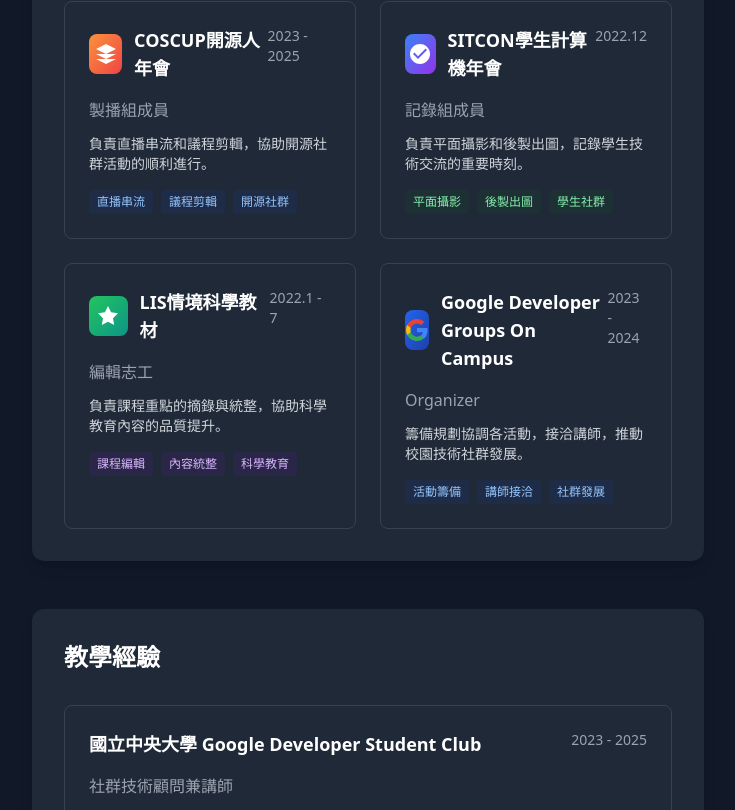
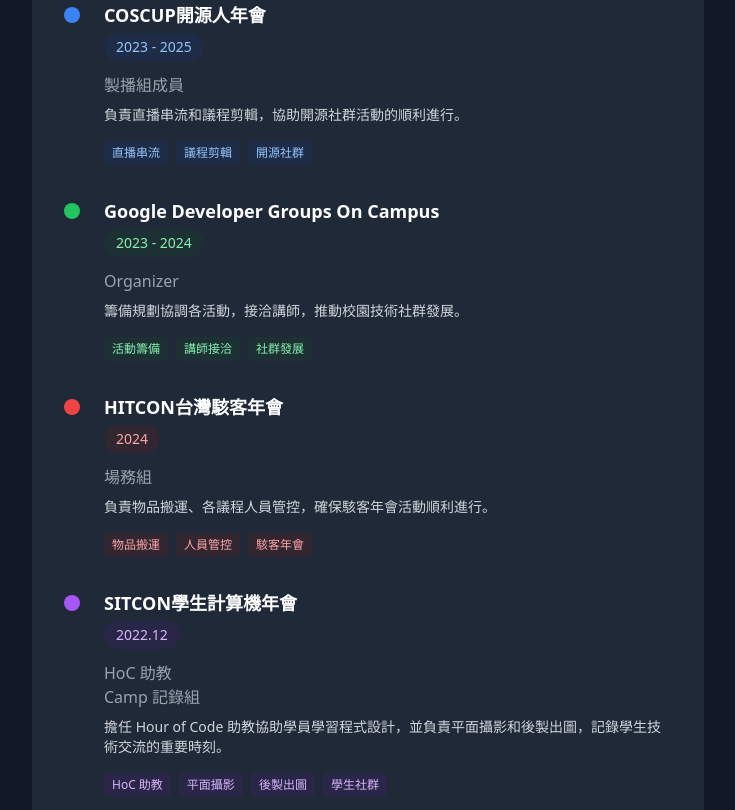
Before and after one commit to 120061203/xsong, a Next.js app: page /about in a window 1280 px wide. Shown: the part 5030-5840 px from the top of the page, without its empty margins (112-847 px from the left). Built offline with nearby package versions, Linux system fonts and the light colour scheme.

Commit message:
社群參與區塊排版優化：社群名稱在前，時間在下一行，改善對齊問題

```diff
--- a/app/about/page.tsx
+++ b/app/about/page.tsx
@@ -651,104 +651,88 @@
           {/* 社群參與 */}
           <div className="bg-white dark:bg-gray-800 rounded-xl shadow-lg p-8 mb-12 mx-4 sm:mx-8 lg:mx-12">
             <h2 className="text-2xl font-bold text-gray-900 dark:text-white mb-8">社群參與</h2>
-            <div className="grid grid-cols-1 md:grid-cols-2 gap-6">
+            <div className="space-y-8">
               {/* COSCUP開源人年會 */}
-              <div className="border border-gray-200 dark:border-gray-700 rounded-lg p-6 hover:shadow-md transition-shadow">
-                <div className="flex items-start justify-between mb-4">
-                  <div className="flex items-center gap-3">
-                    <div className="w-10 h-10 bg-gradient-to-br from-orange-400 to-red-500 rounded-lg flex items-center justify-center">
-                      <svg className="w-6 h-6 text-white" fill="currentColor" viewBox="0 0 24 24">
-                        <path d="M12 2L2 7l10 5 10-5-10-5zM2 17l10 5 10-5M2 12l10 5 10-5"/>
-                      </svg>
+              <div className="relative">
+                <div className="flex items-start">
+                  <div className="flex-shrink-0 w-4 h-4 bg-blue-500 rounded-full mt-1.5"></div>
+                  <div className="ml-6 flex-1">
+                    <h3 className="text-lg font-semibold text-gray-900 dark:text-white mb-1">COSCUP開源人年會</h3>
+                    <span className="inline-block px-3 py-1 text-sm bg-blue-100 dark:bg-blue-900/20 text-blue-800 dark:text-blue-300 rounded-full mb-3">2023 - 2025</span>
+                    <p className="text-gray-600 dark:text-gray-400 mb-2">製播組成員</p>
+                    <p className="text-gray-600 dark:text-gray-300 text-sm mb-4">
+                      負責直播串流和議程剪輯，協助開源社群活動的順利進行。
+                    </p>
+                    <div className="flex flex-wrap gap-2">
+                      <span className="px-2 py-1 text-xs bg-blue-100 dark:bg-blue-900/20 text-blue-800 dark:text-blue-300 rounded">直播串流</span>
+                      <span className="px-2 py-1 text-xs bg-blue-100 dark:bg-blue-900/20 text-blue-800 dark:text-blue-300 rounded">議程剪輯</span>
+                      <span className="px-2 py-1 text-xs bg-blue-100 dark:bg-blue-900/20 text-blue-800 dark:text-blue-300 rounded">開源社群</span>
                     </div>
-                    <h3 className="text-lg font-semibold text-gray-900 dark:text-white">COSCUP開源人年會</h3>
                   </div>
-                  <span className="text-sm text-gray-500 dark:text-gray-400">2023 - 2025</span>
-                </div>
-                <p className="text-gray-600 dark:text-gray-400 mb-3">製播組成員</p>
-                <p className="text-gray-600 dark:text-gray-300 text-sm">
-                  負責直播串流和議程剪輯，協助開源社群活動的順利進行。
-                </p>
-                <div className="mt-4 flex flex-wrap gap-2">
-                  <span className="px-2 py-1 text-xs bg-blue-100 dark:bg-blue-900/20 text-blue-800 dark:text-blue-300 rounded">直播串流</span>
-                  <span className="px-2 py-1 text-xs bg-blue-100 dark:bg-blue-900/20 text-blue-800 dark:text-blue-300 rounded">議程剪輯</span>
-                  <span className="px-2 py-1 text-xs bg-blue-100 dark:bg-blue-900/20 text-blue-800 dark:text-blue-300 rounded">開源社群</span>
-                </div>
-
-              </div>
-
-              {/* SITCON學生計算機年會 */}
-              <div className="border border-gray-200 dark:border-gray-700 rounded-lg p-6 hover:shadow-md transition-shadow">
-                <div className="flex items-start justify-between mb-4">
-                  <div className="flex items-center gap-3">
-                    <div className="w-10 h-10 bg-gradient-to-br from-blue-500 to-purple-600 rounded-lg flex items-center justify-center">
-                      <svg className="w-6 h-6 text-white" fill="currentColor" viewBox="0 0 24 24">
-                        <path d="M12 2C6.48 2 2 6.48 2 12s4.48 10 10 10 10-4.48 10-10S17.52 2 12 2zm-2 15l-5-5 1.41-1.41L10 14.17l7.59-7.59L19 8l-9 9z"/>
-                      </svg>
-                    </div>
-                    <h3 className="text-lg font-semibold text-gray-900 dark:text-white">SITCON學生計算機年會</h3>
-                  </div>
-                  <span className="text-sm text-gray-500 dark:text-gray-400">2022.12</span>
-                </div>
-                <p className="text-gray-600 dark:text-gray-400 mb-3">記錄組成員</p>
-                <p className="text-gray-600 dark:text-gray-300 text-sm">
-                  負責平面攝影和後製出圖，記錄學生技術交流的重要時刻。
-                </p>
-                <div className="mt-4 flex flex-wrap gap-2">
-                  <span className="px-2 py-1 text-xs bg-green-100 dark:bg-green-900/20 text-green-800 dark:text-green-300 rounded">平面攝影</span>
-                  <span className="px-2 py-1 text-xs bg-green-100 dark:bg-green-900/20 text-green-800 dark:text-green-300 rounded">後製出圖</span>
-                  <span className="px-2 py-1 text-xs bg-green-100 dark:bg-green-900/20 text-green-800 dark:text-green-300 rounded">學生社群</span>
-                </div>
-              </div>
-
-              {/* LIS情境科學教材 */}
-              <div className="border border-gray-200 dark:border-gray-700 rounded-lg p-6 hover:shadow-md transition-shadow">
-                <div className="flex items-start justify-between mb-4">
-                  <div className="flex items-center gap-3">
-                    <div className="w-10 h-10 bg-gradient-to-br from-green-500 to-teal-600 rounded-lg flex items-center justify-center">
-                      <svg className="w-6 h-6 text-white" fill="currentColor" viewBox="0 0 24 24">
-                        <path d="M12 2l3.09 6.26L22 9.27l-5 4.87 1.18 6.88L12 17.77l-6.18 3.25L7 14.14 2 9.27l6.91-1.01L12 2z"/>
-                      </svg>
-                    </div>
-                    <h3 className="text-lg font-semibold text-gray-900 dark:text-white">LIS情境科學教材</h3>
-                  </div>
-                  <span className="text-sm text-gray-500 dark:text-gray-400">2022.1 - 7</span>
-                </div>
-                <p className="text-gray-600 dark:text-gray-400 mb-3">編輯志工</p>
-                <p className="text-gray-600 dark:text-gray-300 text-sm">
-                  負責課程重點的摘錄與統整，協助科學教育內容的品質提升。
-                </p>
-                <div className="mt-4 flex flex-wrap gap-2">
-                  <span className="px-2 py-1 text-xs bg-purple-100 dark:bg-purple-900/20 text-purple-800 dark:text-purple-300 rounded">課程編輯</span>
-                  <span className="px-2 py-1 text-xs bg-purple-100 dark:bg-purple-900/20 text-purple-800 dark:text-purple-300 rounded">內容統整</span>
-                  <span className="px-2 py-1 text-xs bg-purple-100 dark:bg-purple-900/20 text-purple-800 dark:text-purple-300 rounded">科學教育</span>
                 </div>
               </div>
 
               {/* Google Developer Groups On Campus */}
-              <div className="border border-gray-200 dark:border-gray-700 rounded-lg p-6 hover:shadow-md transition-shadow">
-                <div className="flex items-start justify-between mb-4">
-                  <div className="flex items-center gap-3">
-                    <div className="w-10 h-10 bg-gradient-to-br from-blue-600 to-blue-800 rounded-lg flex items-center justify-center">
-                      <svg className="w-6 h-6 text-white" fill="currentColor" viewBox="0 0 24 24">
-                        <path d="M22.56 12.25c0-.78-.07-1.53-.2-2.25H12v4.26h5.92c-.26 1.37-1.04 2.53-2.21 3.31v2.77h3.57c2.08-1.92 3.28-4.74 3.28-8.09z" fill="#4285F4"/>
-                        <path d="M12 23c2.97 0 5.46-.98 7.28-2.66l-3.57-2.77c-.98.66-2.23 1.06-3.71 1.06-2.86 0-5.29-1.93-6.16-4.53H2.18v2.84C3.99 20.53 7.7 23 12 23z" fill="#34A853"/>
-                        <path d="M5.84 14.09c-.22-.66-.35-1.36-.35-2.09s.13-1.43.35-2.09V7.07H2.18C1.43 8.55 1 10.22 1 12s.43 3.45 1.18 4.93l2.85-2.22.81-.62z" fill="#FBBC05"/>
-                        <path d="M12 5.38c1.62 0 3.06.56 4.21 1.64l3.15-3.15C17.45 2.09 14.97 1 12 1 7.7 1 3.99 3.47 2.18 7.07l3.66 2.84c.87-2.6 3.3-4.53 6.16-4.53z" fill="#EA4335"/>
-                      </svg>
+              <div className="relative">
+                <div className="flex items-start">
+                  <div className="flex-shrink-0 w-4 h-4 bg-green-500 rounded-full mt-1.5"></div>
+                  <div className="ml-6 flex-1">
+                    <h3 className="text-lg font-semibold text-gray-900 dark:text-white mb-1">Google Developer Groups On Campus</h3>
+                    <span className="inline-block px-3 py-1 text-sm bg-green-100 dark:bg-green-900/20 text-green-800 dark:text-green-300 rounded-full mb-3">2023 - 2024</span>
+                    <p className="text-gray-600 dark:text-gray-400 mb-2">Organizer</p>
+                    <p className="text-gray-600 dark:text-gray-300 text-sm mb-4">
+                      籌備規劃協調各活動，接洽講師，推動校園技術社群發展。
+                    </p>
+                    <div className="flex flex-wrap gap-2">
+                      <span className="px-2 py-1 text-xs bg-green-100 dark:bg-green-900/20 text-green-800 dark:text-green-300 rounded">活動籌備</span>
+                      <span className="px-2 py-1 text-xs bg-green-100 dark:bg-green-900/20 text-green-800 dark:text-green-300 rounded">講師接洽</span>
+                      <span className="px-2 py-1 text-xs bg-green-100 dark:bg-green-900/20 text-green-800 dark:text-green-300 rounded">社群發展</span>
                     </div>
-                    <h3 className="text-lg font-semibold text-gray-900 dark:text-white">Google Developer Groups On Campus</h3>
                   </div>
-                  <span className="text-sm text-gray-500 dark:text-gray-400">2023 - 2024</span>
                 </div>
-                <p className="text-gray-600 dark:text-gray-400 mb-3">Organizer</p>
-                <p className="text-gray-600 dark:text-gray-300 text-sm">
-                  籌備規劃協調各活動，接洽講師，推動校園技術社群發展。
-                </p>
-                <div className="mt-4 flex flex-wrap gap-2">
-                  <span className="px-2 py-1 text-xs bg-blue-100 dark:bg-blue-900/20 text-blue-800 dark:text-blue-300 rounded">活動籌備</span>
-                  <span className="px-2 py-1 text-xs bg-blue-100 dark:bg-blue-900/20 text-blue-800 dark:text-blue-300 rounded">講師接洽</span>
-                  <span className="px-2 py-1 text-xs bg-blue-100 dark:bg-blue-900/20 text-blue-800 dark:text-blue-300 rounded">社群發展</span>
+              </div>
+
+              {/* HITCON台灣駭客年會 */}
+              <div className="relative">
+                <div className="flex items-start">
+                  <div className="flex-shrink-0 w-4 h-4 bg-red-500 rounded-full mt-1.5"></div>
+                  <div className="ml-6 flex-1">
+                    <h3 className="text-lg font-semibold text-gray-900 dark:text-white mb-1">HITCON台灣駭客年會</h3>
+                    <span className="inline-block px-3 py-1 text-sm bg-red-100 dark:bg-red-900/20 text-red-800 dark:text-red-300 rounded-full mb-3">2024</span>
+                    <p className="text-gray-600 dark:text-gray-400 mb-2">場務組</p>
+                    <p className="text-gray-600 dark:text-gray-300 text-sm mb-4">
+                      負責物品搬運、各議程人員管控，確保駭客年會活動順利進行。
+                    </p>
+                    <div className="flex flex-wrap gap-2">
+                      <span className="px-2 py-1 text-xs bg-red-100 dark:bg-red-900/20 text-red-800 dark:text-red-300 rounded">物品搬運</span>
+                      <span className="px-2 py-1 text-xs bg-red-100 dark:bg-red-900/20 text-red-800 dark:text-red-300 rounded">人員管控</span>
+                      <span className="px-2 py-1 text-xs bg-red-100 dark:bg-red-900/20 text-red-800 dark:text-red-300 rounded">駭客年會</span>
+                    </div>
+                  </div>
+                </div>
+              </div>
+
+              {/* SITCON學生計算機年會 */}
+              <div className="relative">
+                <div className="flex items-start">
+                  <div className="flex-shrink-0 w-4 h-4 bg-purple-500 rounded-full mt-1.5"></div>
+                  <div className="ml-6 flex-1">
+                    <h3 className="text-lg font-semibold text-gray-900 dark:text-white mb-1">SITCON學生計算機年會</h3>
+                    <span className="inline-block px-3 py-1 text-sm bg-purple-100 dark:bg-purple-900/20 text-purple-800 dark:text-purple-300 rounded-full mb-3">2022.12</span>
+                    <div className="mb-2">
+                      <p className="text-gray-600 dark:text-gray-400">HoC 助教</p>
+                      <p className="text-gray-600 dark:text-gray-400">Camp 記錄組</p>
+                    </div>
+                    <p className="text-gray-600 dark:text-gray-300 text-sm mb-4">
+                      擔任 Hour of Code 助教協助學員學習程式設計，並負責平面攝影和後製出圖，記錄學生技術交流的重要時刻。
+                    </p>
+                    <div className="flex flex-wrap gap-2">
+                      <span className="px-2 py-1 text-xs bg-purple-100 dark:bg-purple-900/20 text-purple-800 dark:text-purple-300 rounded">HoC 助教</span>
+                      <span className="px-2 py-1 text-xs bg-purple-100 dark:bg-purple-900/20 text-purple-800 dark:text-purple-300 rounded">平面攝影</span>
+                      <span className="px-2 py-1 text-xs bg-purple-100 dark:bg-purple-900/20 text-purple-800 dark:text-purple-300 rounded">後製出圖</span>
+                      <span className="px-2 py-1 text-xs bg-purple-100 dark:bg-purple-900/20 text-purple-800 dark:text-purple-300 rounded">學生社群</span>
+                    </div>
+                  </div>
                 </div>
               </div>
             </div>
```
